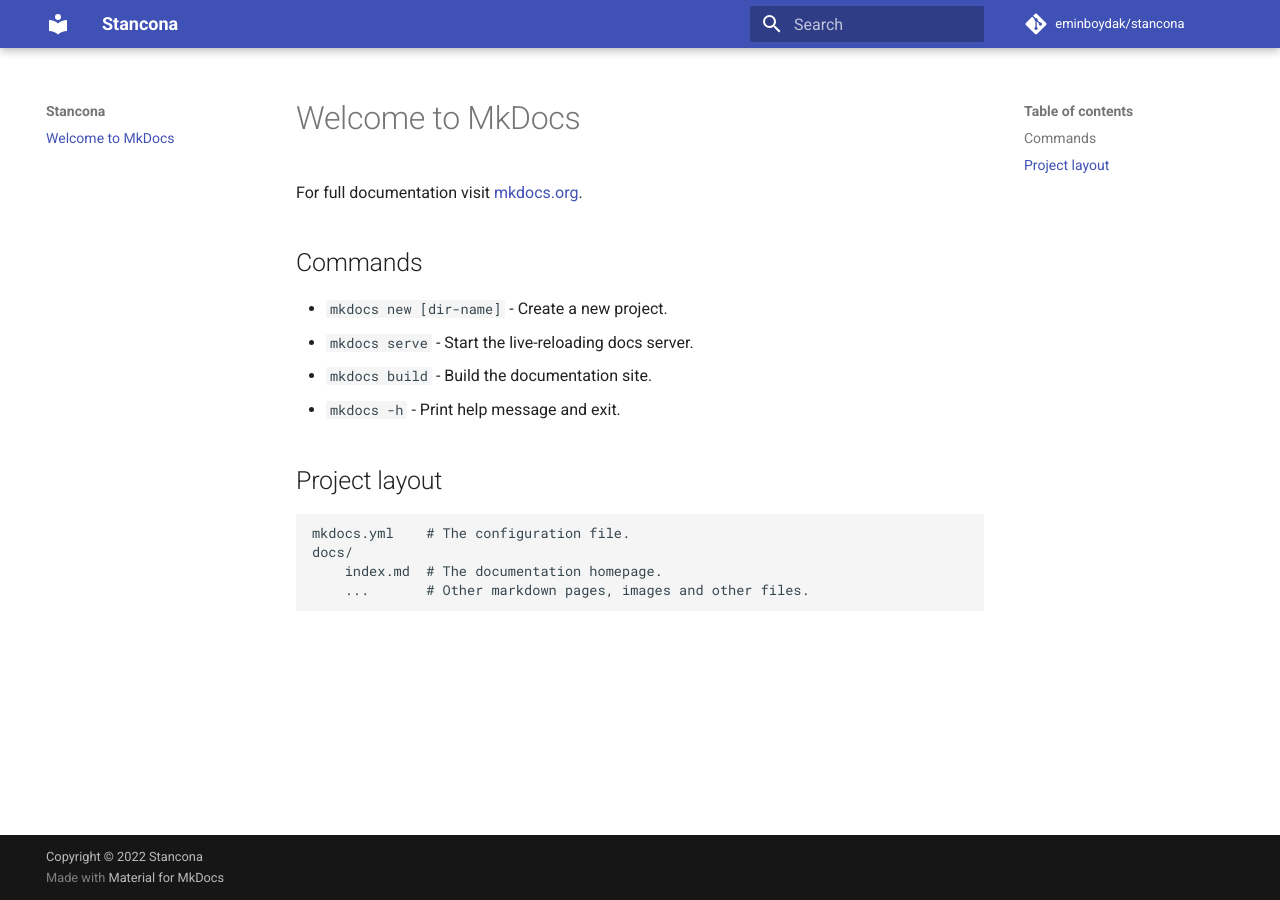
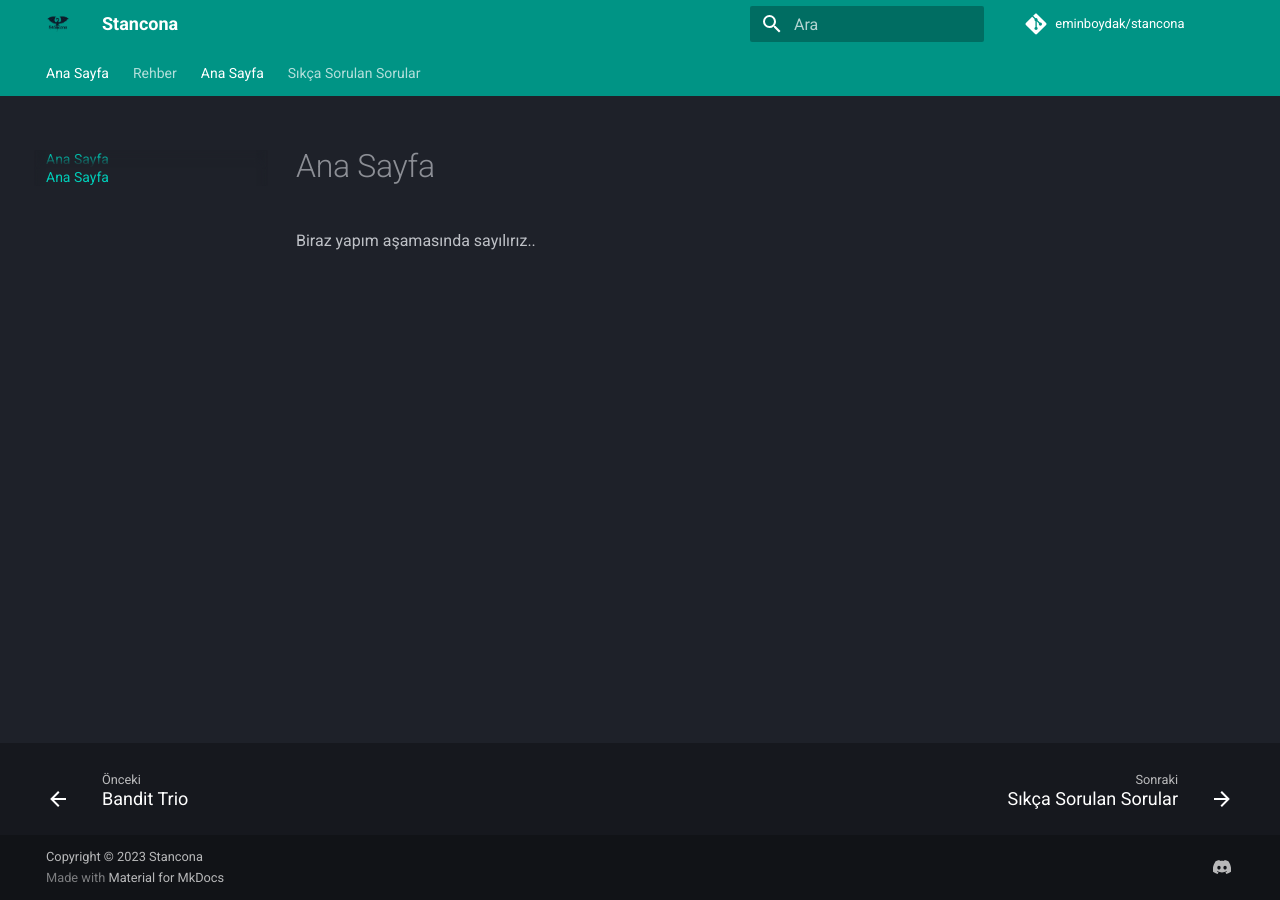
Before and after one commit to stancona/stancona, an MkDocs documentation site: the page built from docs/index.md, in a window 1280 px wide. Built offline with MkDocs 1.6.1 and Material for MkDocs 9.7.7, drawn with Linux system fonts in a browser that asks for light colours; a script that is not in the unit is left out; comment, search, counter and statistics services are not loaded.

Commit message:
bir şeyler oldu

```diff
--- a/docs/index.md
+++ b/docs/index.md
@@ -1,17 +1,3 @@
-# Welcome to MkDocs
+# Ana Sayfa
 
-For full documentation visit [mkdocs.org](https://www.mkdocs.org).
-
-## Commands
-
-* `mkdocs new [dir-name]` - Create a new project.
-* `mkdocs serve` - Start the live-reloading docs server.
-* `mkdocs build` - Build the documentation site.
-* `mkdocs -h` - Print help message and exit.
-
-## Project layout
-
-    mkdocs.yml    # The configuration file.
-    docs/
-        index.md  # The documentation homepage.
-        ...       # Other markdown pages, images and other files.
+Biraz yapım aşamasında sayılırız..
--- /dev/null
+++ b/docs/sss.md
@@ -0,0 +1 @@
+# Sıkça Sorulan Sorular
--- a/mkdocs.yml
+++ b/mkdocs.yml
@@ -8,8 +8,50 @@ repo_name: eminboydak/stancona
 repo_url: https://github.com/eminboydak/stancona
 
 # Copyright
-copyright: Copyright &copy; 2022 Stancona
+copyright: Copyright &copy; 2023 Stancona
 
 # Configuration
 theme:
   name: material
+  palette:
+    scheme: slate
+    primary: teal
+    accent: deep purple
+  font:
+    text: Roboto
+    code: Fira Code
+  language: tr
+  logo: assets/logo.png
+  favicon: assets/favicon.png
+  features:
+    - navigation.instant
+    - navigation.tracking
+    - navigation.tabs
+    - navigation.path
+    - navigation.top
+    - navigation.footer
+
+extra:
+  social:
+    - icon: fontawesome/brands/discord
+      link: http://discord.stancona.org/
+
+nav:
+  - Ana Sayfa: index.md
+  - Rehber:
+    - Temel:
+      - Balangıç Rehberi: rehber/temel/gw2-baslangic-rehberi.md
+      - Yeni Oyuncu Rehberi: rehber/temel/gw2-yeni-oyuncu-rehberi.md
+    - Raid:
+      - Spirit Vale (W1):
+        - Vale Guardian: rehber/raid/vale-guardian.md
+        - Gorseval the Multifarious: rehber/raid/gorseval-the-multifarious.md
+        - Sabetha the Saboteur: rehber/raid/sabetha-the-saboteur.md
+      - Salvation Pass (W2):
+        - Slothasor: rehber/raid/slothasor.md
+        - Bandit Trio: rehber/raid/bandit-trio.md
+  - Lore: index.md
+  - Sıkça Sorulan Sorular: sss.md
+
+extra_javascript:
+  - https://unpkg.com/armory-embeds@^0.x.x/armory-embeds.js
```
Also changed, not shown: docs/rehber/raid/bandit-trio.md (added, +1 -0 lines), docs/rehber/raid/gorseval-the-multifarious.md (added, +1 -0 lines), docs/rehber/raid/sabetha-the-saboteur.md (added, +1 -0 lines), docs/rehber/raid/slothasor.md (added, +1 -0 lines), docs/rehber/raid/vale-guardian.md (added, +1 -0 lines), docs/rehber/temel/gw2-baslangic-rehberi.md (added, +44 -0 lines), docs/rehber/temel/gw2-yeni-oyuncu-rehberi.md (added, +1 -0 lines), docs/assets/favicon.png (added), docs/assets/images/karakter-olusturma.jpg (added), docs/assets/logo.png (added), docs/javascripts/extra.js (added), docs/stylesheets/extra.css (added), overrides/main.html (added).
